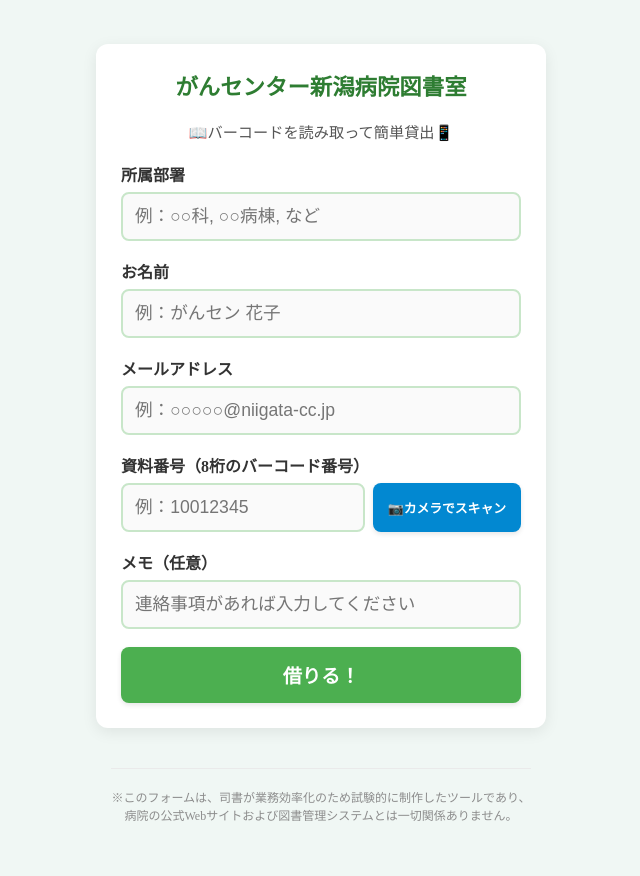
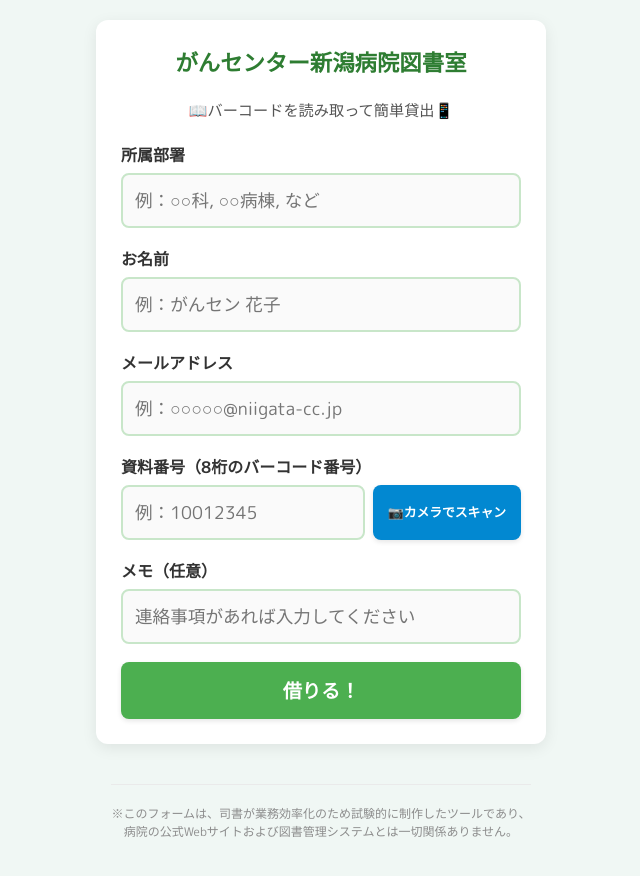
Before and after one commit to lib-rio/-, a plain HTML site: page index.html in a window 1280 px wide. Shown: the whole page, without its empty margins (319-959 px from the left). Drawn offline with Linux system fonts and the light colour scheme.

Commit message:
Refactor index.html for improved styling and layout
Updated styles to use 'M PLUS Rounded 1c' font and improved layout.

```diff
--- a/index.html
+++ b/index.html
@@ -8,6 +8,7 @@
     <title>がんセンター新潟病院図書室 スマホ貸出</title>
     <style>
         body {
+            font-family: 'M PLUS Rounded 1c', sans-serif;
             background-color: #f0f7f4;
             color: #2c3e50;
             margin: 0;
@@ -55,6 +56,7 @@
             border-radius: 8px;
             box-sizing: border-box;
             background-color: #fafafa;
+            font-family: 'M PLUS Rounded 1c', sans-serif; /* 入力欄等にも確実に適用 */
         }
         input:focus {
             border-color: #4caf50;
@@ -73,6 +75,7 @@
             cursor: pointer;
             box-shadow: 0 2px 5px rgba(0,0,0,0.1);
             transition: background 0.2s;
+            font-family: 'M PLUS Rounded 1c', sans-serif; /* ボタンにも適用 */
         }
         button:hover {
             background-color: #388e3c;
@@ -362,6 +365,5 @@
     病院の公式Webサイトおよび図書管理システムとは一切関係ありません。
   </p>
 </footer>
-</link>
 </body>
 </html>
```
